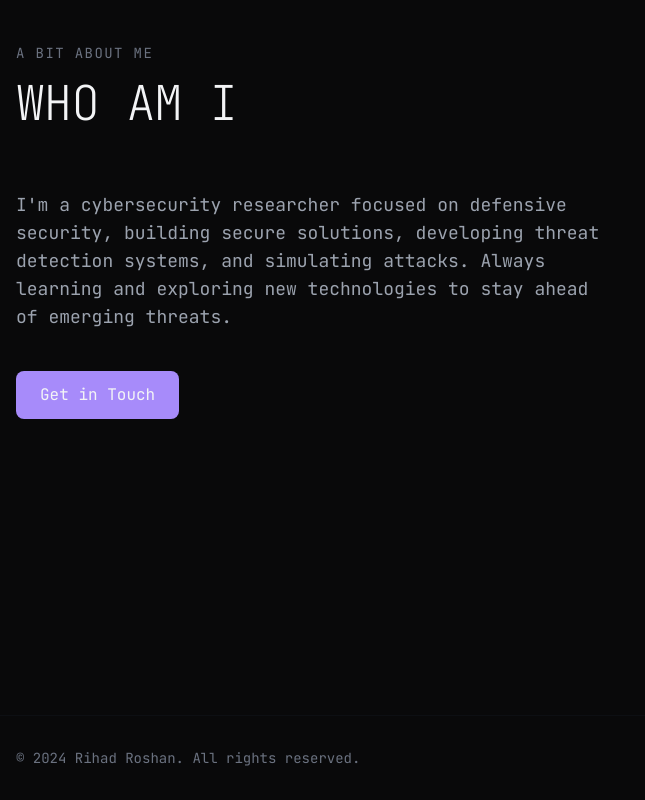
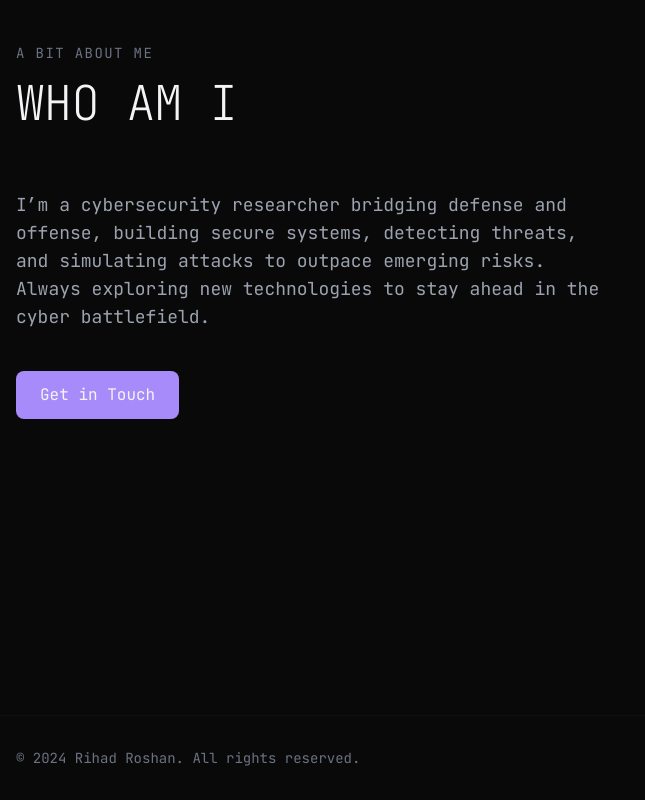
Before and after one commit to rihadroshan/portfolio, a Next.js app: page / in a window 1280 px wide. Shown: the part 5730-6530 px from the top of the page, without its empty margins (0-645 px from the left). Built offline with nearby package versions, Linux system fonts and the light colour scheme.

Commit message:
Update page.tsx

```diff
--- a/app/page.tsx
+++ b/app/page.tsx
@@ -309,8 +309,8 @@ const Portfolio = () => {
             <div className="grid md:grid-cols-2 gap-16">
               <div className="space-y-6">
                 <p className="text-gray-400 text-lg">
-                I'm a cybersecurity researcher focused on defensive security, building secure solutions, developing threat detection systems,
-                and simulating attacks. Always learning and exploring new technologies to stay ahead of emerging threats.
+                I’m a cybersecurity researcher bridging defense and offense,
+                building secure systems, detecting threats, and simulating attacks to outpace emerging risks. Always exploring new technologies to stay ahead in the cyber battlefield.
                 </p>
 
                 <div className="flex space-x-6 pt-4">
```
